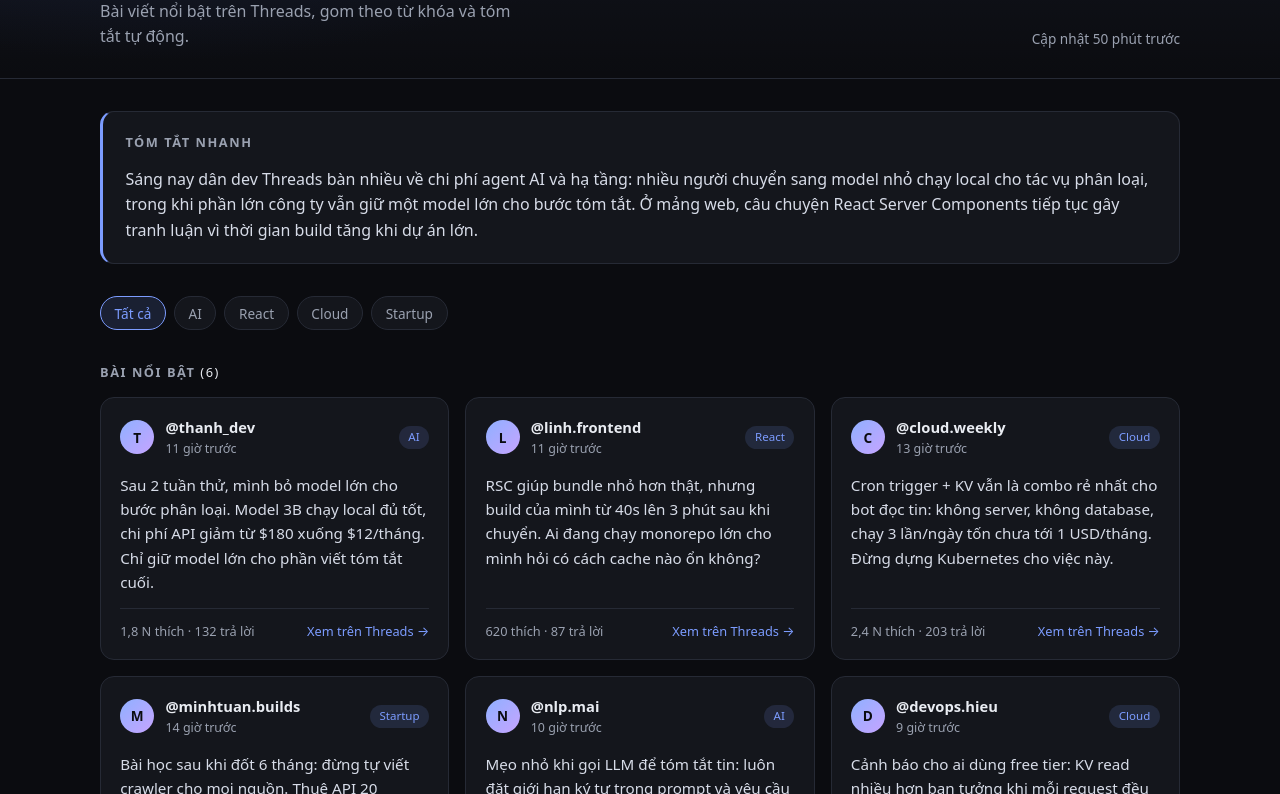
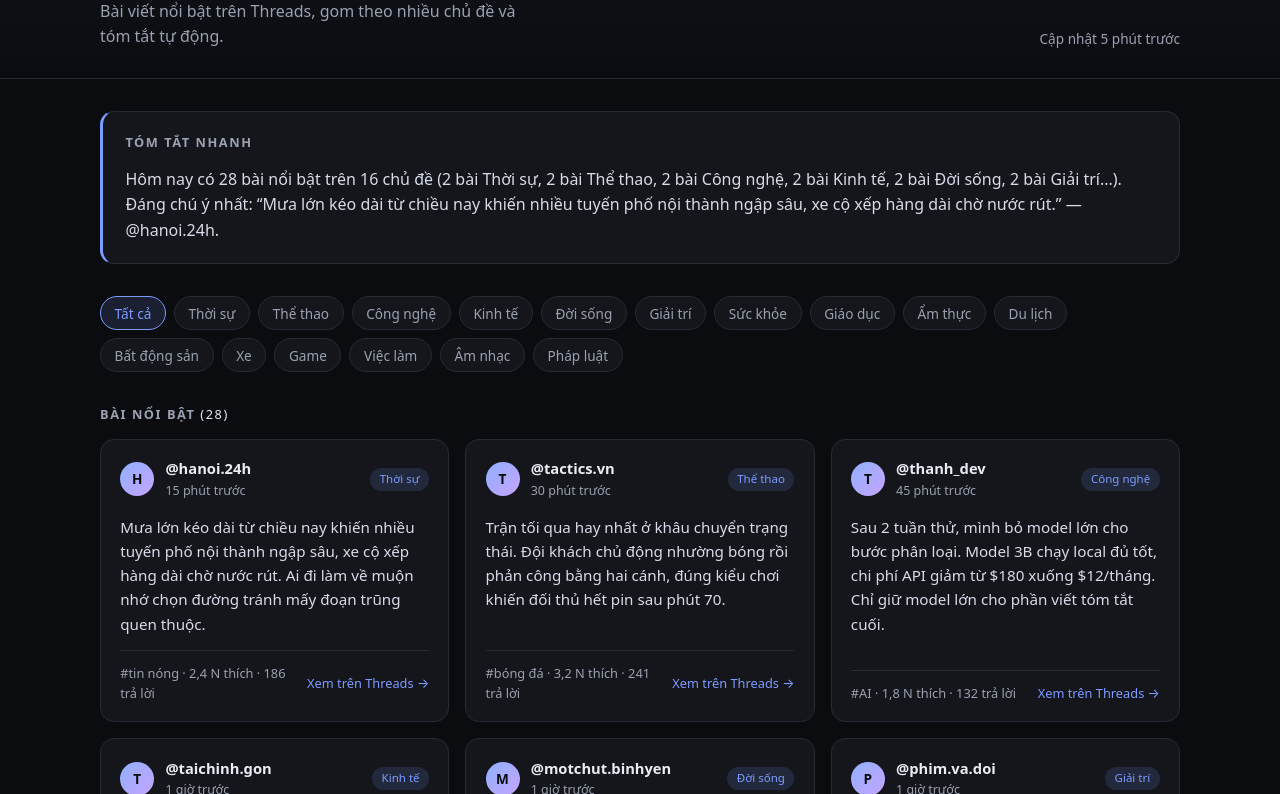
Before and after one commit to lamminhthien/threads-twitter-hot-news, a plain HTML site: page index.html in a window 1280 px wide. Shown: the part 111-905 px from the top of the page. Drawn offline with Linux system fonts and the light colour scheme.

Commit message:
Expand Threads digest to 16 topics and up to 30 posts
The site only surfaced tech keywords. The collector now queries a
configurable topic list (news, economy, sports, entertainment, health,
education, travel, food, property, cars, games, music, jobs, law) and
picks posts round-robin so no single topic dominates the digest. Sample
data is refreshed to show the wider layout until a token is configured.

🤖 Generated with Codebuff
Co-Authored-By: Codebuff <noreply@codebuff.com>

```diff
--- a/assets/app.js
+++ b/assets/app.js
@@ -37,6 +37,7 @@ const compact = new Intl.NumberFormat("vi-VN", { notation: "compact" });
 
 function statsLine(item) {
   const parts = [];
+  if (item.keyword) parts.push(`#${item.keyword}`);
   if (Number.isFinite(item.likes)) parts.push(`${compact.format(item.likes)} thích`);
   if (Number.isFinite(item.replies)) parts.push(`${compact.format(item.replies)} trả lời`);
   return parts.join(" · ");
--- a/data/news.json
+++ b/data/news.json
@@ -1,68 +1,352 @@
 {
-  "generated_at": "2026-11-22T13:00:00.000Z",
+  "generated_at": "2026-11-22T13:45:00.000Z",
   "source": "sample",
-  "keywords": ["AI", "React", "Cloud", "Startup"],
-  "digest": "Sáng nay dân dev Threads bàn nhiều về chi phí agent AI và hạ tầng: nhiều người chuyển sang model nhỏ chạy local cho tác vụ phân loại, trong khi phần lớn công ty vẫn giữ một model lớn cho bước tóm tắt. Ở mảng web, câu chuyện React Server Components tiếp tục gây tranh luận vì thời gian build tăng khi dự án lớn.",
+  "note": "Dữ liệu mẫu nhiều chủ đề để xem trước giao diện. Collector sẽ ghi đè bằng dữ liệu thật từ Threads khi có THREADS_TOKEN.",
+  "topics": [
+    "Thời sự",
+    "Thể thao",
+    "Công nghệ",
+    "Kinh tế",
+    "Đời sống",
+    "Giải trí",
+    "Sức khỏe",
+    "Giáo dục",
+    "Ẩm thực",
+    "Du lịch",
+    "Bất động sản",
+    "Xe",
+    "Game",
+    "Việc làm",
+    "Âm nhạc",
+    "Pháp luật"
+  ],
+  "keywords": [
+    "tin nóng",
+    "bóng đá",
+    "AI",
+    "chứng khoán",
+    "tâm sự",
+    "showbiz",
+    "sức khỏe",
+    "tuyển sinh",
+    "quán ngon",
+    "du lịch",
+    "nhà đất",
+    "xe máy",
+    "esports",
+    "tuyển dụng",
+    "ca sĩ",
+    "giao thông"
+  ],
+  "digest": "Hôm nay có 28 bài nổi bật trên 16 chủ đề (2 bài Thời sự, 2 bài Thể thao, 2 bài Công nghệ, 2 bài Kinh tế, 2 bài Đời sống, 2 bài Giải trí...). Đáng chú ý nhất: “Mưa lớn kéo dài từ chiều nay khiến nhiều tuyến phố nội thành ngập sâu, xe cộ xếp hàng dài chờ nước rút.” — @hanoi.24h.",
   "items": [
     {
       "id": "sample-1",
-      "topic": "AI",
+      "topic": "Thời sự",
+      "keyword": "tin nóng",
+      "author": "hanoi.24h",
+      "text": "Mưa lớn kéo dài từ chiều nay khiến nhiều tuyến phố nội thành ngập sâu, xe cộ xếp hàng dài chờ nước rút. Ai đi làm về muộn nhớ chọn đường tránh mấy đoạn trũng quen thuộc.",
+      "permalink": "https://www.threads.net/@hanoi.24h/post/sample-1",
+      "timestamp": "2026-11-22T13:35:00.000Z",
+      "likes": 2410,
+      "replies": 186
+    },
+    {
+      "id": "sample-2",
+      "topic": "Thể thao",
+      "keyword": "bóng đá",
+      "author": "tactics.vn",
+      "text": "Trận tối qua hay nhất ở khâu chuyển trạng thái. Đội khách chủ động nhường bóng rồi phản công bằng hai cánh, đúng kiểu chơi khiến đối thủ hết pin sau phút 70.",
+      "permalink": "https://www.threads.net/@tactics.vn/post/sample-2",
+      "timestamp": "2026-11-22T13:20:00.000Z",
+      "likes": 3180,
+      "replies": 241
+    },
+    {
+      "id": "sample-3",
+      "topic": "Công nghệ",
+      "keyword": "AI",
       "author": "thanh_dev",
       "text": "Sau 2 tuần thử, mình bỏ model lớn cho bước phân loại. Model 3B chạy local đủ tốt, chi phí API giảm từ $180 xuống $12/tháng. Chỉ giữ model lớn cho phần viết tóm tắt cuối.",
-      "permalink": "https://www.threads.net/@thanh_dev/post/sample-1",
-      "timestamp": "2026-11-22T02:41:00.000Z",
+      "permalink": "https://www.threads.net/@thanh_dev/post/sample-3",
+      "timestamp": "2026-11-22T13:05:00.000Z",
       "likes": 1840,
       "replies": 132
     },
     {
-      "id": "sample-2",
-      "topic": "React",
+      "id": "sample-4",
+      "topic": "Kinh tế",
+      "keyword": "chứng khoán",
+      "author": "taichinh.gon",
+      "text": "Nhóm cổ phiếu bán lẻ hồi hôm nay nhờ tin doanh thu quý tốt hơn dự báo. Nhưng thanh khoản vẫn thấp, mình giữ tỉ trọng tiền mặt như cũ thay vì đuổi giá.",
+      "permalink": "https://www.threads.net/@taichinh.gon/post/sample-4",
+      "timestamp": "2026-11-22T12:50:00.000Z",
+      "likes": 640,
+      "replies": 58
+    },
+    {
+      "id": "sample-5",
+      "topic": "Đời sống",
+      "keyword": "tâm sự",
+      "author": "motchut.binhyen",
+      "text": "Nhận ra một điều sau tuổi 30: cuối tuần không cần đi đâu xa. Nấu một nồi canh, dọn lại căn phòng, ngồi im nghe nhạc cũng đủ thấy tuần vừa rồi đáng.",
+      "permalink": "https://www.threads.net/@motchut.binhyen/post/sample-5",
+      "timestamp": "2026-11-22T12:40:00.000Z",
+      "likes": 5620,
+      "replies": 310
+    },
+    {
+      "id": "sample-6",
+      "topic": "Giải trí",
+      "keyword": "showbiz",
+      "author": "phim.va.doi",
+      "text": "Tập cuối của bộ phim đang hot xử lý phần kết gọn hơn mình nghĩ, không cố kéo thêm mùa mới. Diễn xuất của nam phụ là điểm sáng nhất, xem mà thấy tiếc vì ít đất diễn.",
+      "permalink": "https://www.threads.net/@phim.va.doi/post/sample-6",
+      "timestamp": "2026-11-22T12:25:00.000Z",
+      "likes": 1270,
+      "replies": 163
+    },
+    {
+      "id": "sample-7",
+      "topic": "Sức khỏe",
+      "keyword": "sức khỏe",
+      "author": "bacsi.minh",
+      "text": "Mùa này nhiều người bị viêm họng mà vẫn uống nước đá cả ngày. Đơn giản nhất là giữ ấm cổ, ngủ đủ và uống nước ấm; sốt cao quá 2 ngày thì nên đi khám thay vì tự mua thuốc.",
+      "permalink": "https://www.threads.net/@bacsi.minh/post/sample-7",
+      "timestamp": "2026-11-22T12:10:00.000Z",
+      "likes": 2980,
+      "replies": 205
+    },
+    {
+      "id": "sample-8",
+      "topic": "Giáo dục",
+      "keyword": "tuyển sinh",
+      "author": "hocduong.kể",
+      "text": "Năm nay nhiều trường tăng chỉ tiêu bằng phương thức xét học bạ nhưng siết điều kiện môn chính. Học sinh lớp 12 nên đọc kỹ đề án từng trường, đừng chỉ nhìn điểm chuẩn năm ngoái.",
+      "permalink": "https://www.threads.net/@hocduong.kể/post/sample-8",
+      "timestamp": "2026-11-22T11:55:00.000Z",
+      "likes": 890,
+      "replies": 121
+    },
+    {
+      "id": "sample-9",
+      "topic": "Ẩm thực",
+      "keyword": "quán ngon",
+      "author": "an.o.la",
+      "text": "Quán bún riêu trong hẻm nhỏ này nước dùng chua thanh, không ngọt kiểu bột nêm. 35k một tô đầy đủ, buổi trưa đi hơi muộn là hết chỗ.",
+      "permalink": "https://www.threads.net/@an.o.la/post/sample-9",
+      "timestamp": "2026-11-22T11:40:00.000Z",
+      "likes": 4120,
+      "replies": 388
+    },
+    {
+      "id": "sample-10",
+      "topic": "Du lịch",
+      "keyword": "du lịch",
+      "author": "di.la.va.viet",
+      "text": "Đi Đà Lạt vào cuối tháng 11 nên mang theo áo khoác mỏng, sáng sớm lạnh hơn dự báo khá nhiều. Đường lên đồi chè trơn sau mưa, thuê xe phanh tốt một chút cho an tâm.",
+      "permalink": "https://www.threads.net/@di.la.va.viet/post/sample-10",
+      "timestamp": "2026-11-22T11:25:00.000Z",
+      "likes": 2210,
+      "replies": 147
+    },
+    {
+      "id": "sample-11",
+      "topic": "Bất động sản",
+      "keyword": "nhà đất",
+      "author": "nhamoi.tphcm",
+      "text": "Đi xem 5 căn chung cư cũ trong tháng, căn nào giá tốt cũng có vấn đề về sổ hoặc thấm. Bài học: hỏi giấy tờ trước khi hẹn xem, đỡ mất cả buổi chiều.",
+      "permalink": "https://www.threads.net/@nhamoi.tphcm/post/sample-11",
+      "timestamp": "2026-11-22T11:10:00.000Z",
+      "likes": 760,
+      "replies": 94
+    },
+    {
+      "id": "sample-12",
+      "topic": "Xe",
+      "keyword": "xe máy",
+      "author": "xe.va.pho",
+      "text": "Xe tay ga sau 2 vạn nên kiểm tra dây curoa và nước làm mát, đừng chờ tới lúc kêu to mới vào hãng. Thay đúng hạn rẻ hơn nhiều so với sửa cả bộ nồi.",
+      "permalink": "https://www.threads.net/@xe.va.pho/post/sample-12",
+      "timestamp": "2026-11-22T10:55:00.000Z",
+      "likes": 520,
+      "replies": 47
+    },
+    {
+      "id": "sample-13",
+      "topic": "Game",
+      "keyword": "esports",
+      "author": "rank.lenh",
+      "text": "Meta giải đấu tuần này xoay quanh đội hình đánh sớm, ai nuôi tướng về cuối trận dễ vỡ trước áp lực 15 phút đầu. Xem 3 trận là thấy rõ xu hướng.",
+      "permalink": "https://www.threads.net/@rank.lenh/post/sample-13",
+      "timestamp": "2026-11-22T10:40:00.000Z",
+      "likes": 1490,
+      "replies": 176
+    },
+    {
+      "id": "sample-14",
+      "topic": "Việc làm",
+      "keyword": "tuyển dụng",
+      "author": "hr.chuyen.nghiep",
+      "text": "Ứng viên hỏi rõ lộ trình tăng lương trong 12 tháng là điểm cộng, đừng ngại. Công ty tử tế sẽ trả lời được; công ty né câu này thường cũng né luôn chuyện review lương.",
+      "permalink": "https://www.threads.net/@hr.chuyen.nghiep/post/sample-14",
+      "timestamp": "2026-11-22T10:25:00.000Z",
+      "likes": 3450,
+      "replies": 229
+    },
+    {
+      "id": "sample-15",
+      "topic": "Âm nhạc",
+      "keyword": "ca sĩ",
+      "author": "nghe.va.cam",
+      "text": "Album mới nghe lần đầu thấy hơi khó vào, tới bài thứ 4 mới bắt được mạch. Phối khí tối giản, để giọng hát dẫn dắt, nghe bằng tai nghe sẽ rõ hơn loa ngoài.",
+      "permalink": "https://www.threads.net/@nghe.va.cam/post/sample-15",
+      "timestamp": "2026-11-22T10:10:00.000Z",
+      "likes": 1380,
+      "replies": 112
+    },
+    {
+      "id": "sample-16",
+      "topic": "Pháp luật",
+      "keyword": "giao thông",
+      "author": "hieu.luat.giao.thong",
+      "text": "Mức phạt không đội mũ bảo hiểm đã thay đổi, và mức cũ nhiều người vẫn truyền tai nhau là sai. Đội mũ đúng quy cách vẫn là cách rẻ nhất để không mất tiền oan.",
+      "permalink": "https://www.threads.net/@hieu.luat.giao.thong/post/sample-16",
+      "timestamp": "2026-11-22T09:55:00.000Z",
+      "likes": 1980,
+      "replies": 168
+    },
+    {
+      "id": "sample-17",
+      "topic": "Thời sự",
+      "keyword": "thời sự",
+      "author": "tin.trong.ngay",
+      "text": "Sáng nay hội nghị về cải cách thủ tục hành chính nhấn mạnh việc cắt giảm giấy tờ không cần thiết. Nếu làm thật thì người dân đỡ phải đi lại nhiều lần, đây là điều ai cũng chờ.",
+      "permalink": "https://www.threads.net/@tin.trong.ngay/post/sample-17",
+      "timestamp": "2026-11-22T09:40:00.000Z",
+      "likes": 1120,
+      "replies": 203
+    },
+    {
+      "id": "sample-18",
+      "topic": "Thể thao",
+      "keyword": "thể thao",
+      "author": "chay.bo.moi.ngay",
+      "text": "Chạy bộ buổi sáng ở công viên, 5km đầu hơi nặng vì lạnh nhưng qua 2km là vào nhịp. Quan trọng là khởi động kỹ cổ chân, mùa này dễ tự làm đau nếu bỏ qua.",
+      "permalink": "https://www.threads.net/@chay.bo.moi.ngay/post/sample-18",
+      "timestamp": "2026-11-22T09:25:00.000Z",
+      "likes": 870,
+      "replies": 64
+    },
+    {
+      "id": "sample-19",
+      "topic": "Công nghệ",
+      "keyword": "công nghệ",
       "author": "linh.frontend",
       "text": "RSC giúp bundle nhỏ hơn thật, nhưng build của mình từ 40s lên 3 phút sau khi chuyển. Ai đang chạy monorepo lớn cho mình hỏi có cách cache nào ổn không?",
-      "permalink": "https://www.threads.net/@linh.frontend/post/sample-2",
-      "timestamp": "2026-11-22T03:15:00.000Z",
+      "permalink": "https://www.threads.net/@linh.frontend/post/sample-19",
+      "timestamp": "2026-11-22T09:10:00.000Z",
       "likes": 620,
       "replies": 87
     },
     {
-      "id": "sample-3",
-      "topic": "Cloud",
-      "author": "cloud.weekly",
-      "text": "Cron trigger + KV vẫn là combo rẻ nhất cho bot đọc tin: không server, không database, chạy 3 lần/ngày tốn chưa tới 1 USD/tháng. Đừng dựng Kubernetes cho việc này.",
-      "permalink": "https://www.threads.net/@cloud.weekly/post/sample-3",
-      "timestamp": "2026-11-22T01:05:00.000Z",
-      "likes": 2410,
-      "replies": 203
+      "id": "sample-20",
+      "topic": "Kinh tế",
+      "keyword": "kinh tế",
+      "author": "vi.mo.24h",
+      "text": "Giá vàng trong nước chênh với thế giới vẫn cao, mua để dành dài hạn thì được nhưng lướt sóng ngắn rất dễ lỗ vì chênh lệch mua bán. Tiền nhàn rỗi hãy cân nhắc.",
+      "permalink": "https://www.threads.net/@vi.mo.24h/post/sample-20",
+      "timestamp": "2026-11-22T08:55:00.000Z",
+      "likes": 1460,
+      "replies": 139
     },
     {
-      "id": "sample-4",
-      "topic": "Startup",
-      "author": "minhtuan.builds",
-      "text": "Bài học sau khi đốt 6 tháng: đừng tự viết crawler cho mọi nguồn. Thuê API 20 USD/tháng rẻ hơn 200 giờ dev, và mình bắt đầu bán được hàng sớm hơn 2 tháng.",
-      "permalink": "https://www.threads.net/@minhtuan.builds/post/sample-4",
-      "timestamp": "2026-11-21T23:48:00.000Z",
-      "likes": 980,
-      "replies": 64
+      "id": "sample-21",
+      "topic": "Đời sống",
+      "keyword": "đời sống",
+      "author": "song.cham.moi.ngay",
+      "text": "Mình thử cắt thông báo mạng xã hội sau 9 giờ tối trong một tuần. Ngủ sớm hơn gần một tiếng, sáng dậy không còn cảm giác mệt như trước.",
+      "permalink": "https://www.threads.net/@song.cham.moi.ngay/post/sample-21",
+      "timestamp": "2026-11-22T08:40:00.000Z",
+      "likes": 3940,
+      "replies": 258
     },
     {
-      "id": "sample-5",
-      "topic": "AI",
-      "author": "nlp.mai",
-      "text": "Mẹo nhỏ khi gọi LLM để tóm tắt tin: luôn đặt giới hạn ký tự trong prompt và yêu cầu trả về JSON. Tỉ lệ phải parse lại giảm từ 30% xuống gần 0.",
-      "permalink": "https://www.threads.net/@nlp.mai/post/sample-5",
-      "timestamp": "2026-11-22T04:02:00.000Z",
-      "likes": 1340,
-      "replies": 95
+      "id": "sample-22",
+      "topic": "Giải trí",
+      "keyword": "phim ảnh",
+      "author": "rap.chieu.toi",
+      "text": "Cuối tuần này có 3 phim mới cùng ra rạp, đông đúc dễ hết vé giờ đẹp. Đặt sớm từ thứ Sáu và chọn suất muộn hơn một chút sẽ dễ thở hơn nhiều.",
+      "permalink": "https://www.threads.net/@rap.chieu.toi/post/sample-22",
+      "timestamp": "2026-11-22T08:25:00.000Z",
+      "likes": 680,
+      "replies": 52
     },
     {
-      "id": "sample-6",
-      "topic": "Cloud",
-      "author": "devops.hieu",
-      "text": "Cảnh báo cho ai dùng free tier: KV read nhiều hơn bạn tưởng khi mỗi request đều kiểm tra bài đã đăng. Cache 60s ở edge là đủ, tiết kiệm 90% lượt đọc.",
-      "permalink": "https://www.threads.net/@devops.hieu/post/sample-6",
-      "timestamp": "2026-11-22T05:20:00.000Z",
-      "likes": 470,
-      "replies": 38
+      "id": "sample-23",
+      "topic": "Sức khỏe",
+      "keyword": "dinh dưỡng",
+      "author": "dinh.duong.de.hieu",
+      "text": "Bữa sáng chỉ cần đủ đạm là đỡ buồn ngủ tới trưa. Hai quả trứng với một hộp sữa chua rẻ và nhanh hơn nhiều so với bánh mì ngọt, thử một tuần là thấy khác.",
+      "permalink": "https://www.threads.net/@dinh.duong.de.hieu/post/sample-23",
+      "timestamp": "2026-11-22T08:10:00.000Z",
+      "likes": 2560,
+      "replies": 173
+    },
+    {
+      "id": "sample-24",
+      "topic": "Giáo dục",
+      "keyword": "giáo dục",
+      "author": "co.giao.lop.chin",
+      "text": "Học sinh giờ tra cứu rất nhanh nhưng kỹ năng đọc đề kỹ lại yếu đi. Mình cho làm 5 câu dài mỗi buổi, yêu cầu gạch chân dữ kiện trước khi tính, điểm cải thiện rõ.",
+      "permalink": "https://www.threads.net/@co.giao.lop.chin/post/sample-24",
+      "timestamp": "2026-11-22T07:55:00.000Z",
+      "likes": 1340,
+      "replies": 108
+    },
+    {
+      "id": "sample-25",
+      "topic": "Ẩm thực",
+      "keyword": "ẩm thực",
+      "author": "bep.nho.cuoi.tuan",
+      "text": "Cách mình nấu phở bò ở nhà: rang gừng hành thật kỹ rồi ninh 4 tiếng, nêm muối từ đầu thay vì nước mắm. Nước dùng trong và thơm hơn hẳn.",
+      "permalink": "https://www.threads.net/@bep.nho.cuoi.tuan/post/sample-25",
+      "timestamp": "2026-11-22T07:40:00.000Z",
+      "likes": 2860,
+      "replies": 214
+    },
+    {
+      "id": "sample-26",
+      "topic": "Bất động sản",
+      "keyword": "bất động sản",
+      "author": "thue.nha.ky",
+      "text": "Thuê nhà nên chụp lại toàn bộ hiện trạng lúc nhận nhà và ghi rõ trong hợp đồng. Lúc trả cọc, ảnh cũ là thứ duy nhất giúp mình lấy lại đủ tiền.",
+      "permalink": "https://www.threads.net/@thue.nha.ky/post/sample-26",
+      "timestamp": "2026-11-22T07:25:00.000Z",
+      "likes": 1730,
+      "replies": 126
+    },
+    {
+      "id": "sample-27",
+      "topic": "Du lịch",
+      "keyword": "check-in",
+      "author": "di.tich.cuc",
+      "text": "Biển miền Trung tháng này nắng đẹp nhưng chiều hay mưa rào ngắn. Lên lịch chụp ảnh buổi sáng, chiều để dự phòng quán cà phê nếu trời đổ mưa.",
+      "permalink": "https://www.threads.net/@di.tich.cuc/post/sample-27",
+      "timestamp": "2026-11-22T07:10:00.000Z",
+      "likes": 940,
+      "replies": 61
+    },
+    {
+      "id": "sample-28",
+      "topic": "Xe",
+      "keyword": "ô tô",
+      "author": "lai.xe.an.toan",
+      "text": "Trời mưa to, giữ khoảng cách gấp đôi bình thường và bật đèn sương mù khi tầm nhìn dưới 50m. Nhiều xe vẫn chạy sát đuôi, phanh gấp là dễ dính chùm.",
+      "permalink": "https://www.threads.net/@lai.xe.an.toan/post/sample-28",
+      "timestamp": "2026-11-22T06:55:00.000Z",
+      "likes": 1610,
+      "replies": 97
     }
   ]
 }
--- a/index.html
+++ b/index.html
@@ -6,7 +6,7 @@
     <title>Threads Hot News</title>
     <meta
       name="description"
-      content="Bản tin tự động tổng hợp các bài viết nổi bật trên Threads theo từ khóa."
+      content="Bản tin tự động tổng hợp các bài viết nổi bật trên Threads theo nhiều chủ đề: thời sự, kinh tế, thể thao, giải trí, công nghệ, đời sống và hơn thế nữa."
     />
     <link rel="stylesheet" href="./assets/styles.css" />
     <link
@@ -20,7 +20,7 @@
         <div>
           <h1>Threads Hot News</h1>
           <p class="subtitle">
-            Bài viết nổi bật trên Threads, gom theo từ khóa và tóm tắt tự động.
+            Bài viết nổi bật trên Threads, gom theo nhiều chủ đề và tóm tắt tự động.
           </p>
         </div>
         <p class="updated" id="updated" aria-live="polite">Đang tải…</p>
```
Also changed, not shown: scripts/collect.mjs (+94 -35 lines), 2 other files.
